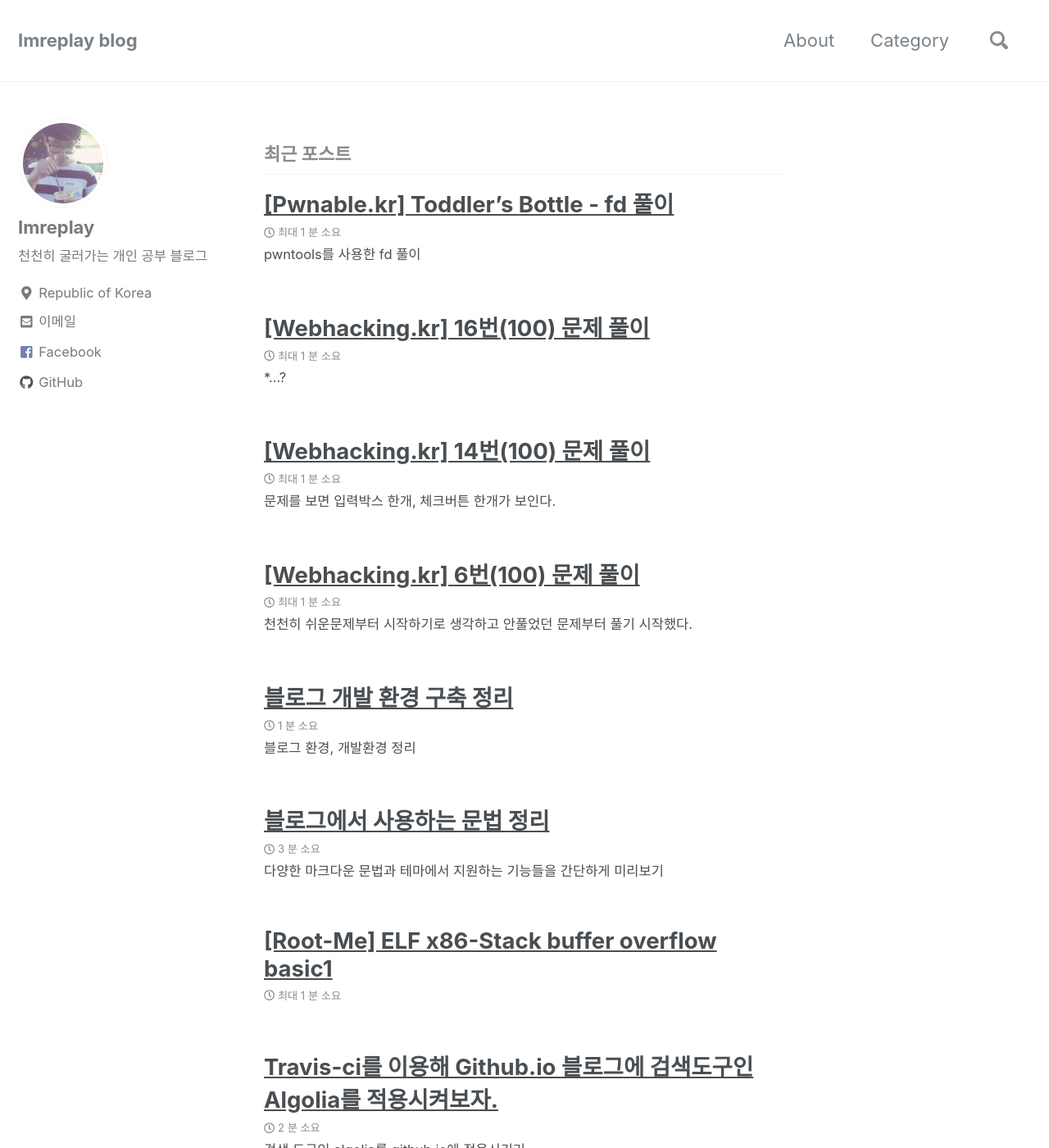
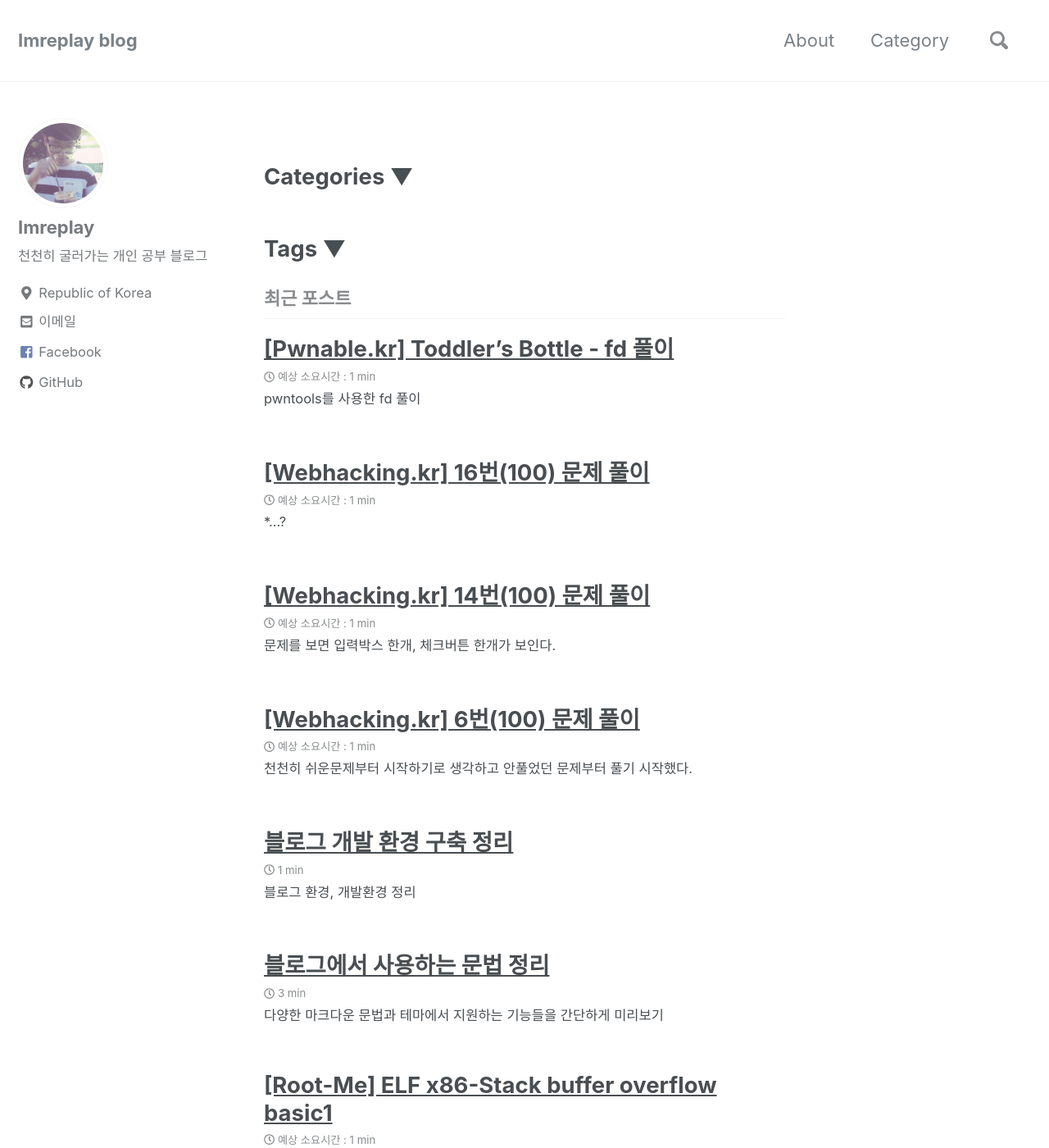
Before and after one commit to imreplay/blog_old, a Jekyll site: the page built from index.html, in a window 1280 px wide and 1400 px high. Shown: the whole window at 82% size. Built offline with Jekyll 4.4.1, drawn with Linux system fonts in a browser that asks for light colours; nearby versions of some CDN libraries; the list of posts is cut into pages by our own code; comment, search, counter and statistics services are not loaded; a style sheet for code colours, icons or effects is not loaded; some of the changed text lies outside the part shown.

Commit message:
main page edit

```diff
--- a/_config.yml
+++ b/_config.yml
@@ -107,7 +107,7 @@
   location         : "Republic of Korea"
   email            : "imreplay@imreplay.xyz"
   uri              :
-  home             : # null (default), "absolute or relative url to link to author home"
+  home             : "https://blog.imreplay.xyz" # null (default), "absolute or relative url to link to author home"
   bitbucket        :
   codepen          :
   dribbble         :
@@ -276,6 +276,23 @@
       sidebar:
         nav: sidebar-blogging
 
+  # _posts/Wargame
+  - scope:
+      path: "_posts/Wargame"
+      type: posts
+    values:
+      layout: single
+      classes: wide
+      author_profile: true
+      read_time: true
+      comments: true
+      share: true
+      search: true
+      related: true
+      sidebar:
+        title: "Wargame 카테고리"
+        nav: sidebar-wargame
+
 
   # _posts
   - scope:
--- a/_data/ui-text.yml
+++ b/_data/ui-text.yml
@@ -505,11 +505,11 @@
   pagination_next            : "다음"
   breadcrumb_home_label      : "Home"
   breadcrumb_separator       : "/"
-  menu_label                 : "토글 메뉴"
+  menu_label                 : "Toggle"
   toc_label                  : "On This Page"
   ext_link_label             : "직접 링크"
-  less_than                  : "최대"
-  minute_read                : "분 소요"
+  less_than                  : "예상 소요시간 : "
+  minute_read                : "min"
   share_on_label             : "공유하기"
   meta_label                 :
   tags_label                 : "태그:"
@@ -518,7 +518,7 @@
   comments_label             : "댓글남기기"
   comments_title             : "댓글"
   more_label                 : "더 보기"
-  related_label              : "참고"
+  related_label              : "관련 글 더보기"
   follow_label               : "팔로우:"
   feed_label                 : "피드"
   powered_by                 : "Powered by"
--- a/_layouts/home.html
+++ b/_layouts/home.html
@@ -1,6 +1,70 @@
 ---
 layout: archive
 ---
+
+{% assign categories_max = 0 %}
+{% for category in site.categories %}
+  {% if category[1].size > categories_max %}
+    {% assign categories_max = category[1].size %}
+  {% endif %}
+{% endfor %}
+
+
+
+
+<div id="category">
+<h2 v-show="flag" v-on:click='toggle()'>
+Categories ▲
+</h2>
+
+<h2 v-show="!flag" v-on:click='toggle()'>
+Categories ▼
+</h2>
+
+<ul v-show="flag" class="taxonomy__index">
+  {% for i in (1..categories_max) reversed %}
+    {% for category in site.categories %}
+      {% if category[1].size == i %}
+        <li>
+          <a href="/categories/#{{ category[0] | slugify }}">
+            <strong>{{ category[0] }}</strong> <span class="taxonomy__count">{{ i }}</span>
+          </a>
+        </li>
+      {% endif %}
+    {% endfor %}
+  {% endfor %}
+</ul>
+</div>
+
+{% assign tags_max = 0 %}
+{% for tag in site.tags %}
+  {% if tag[1].size > tags_max %}
+    {% assign tags_max = tag[1].size %}
+  {% endif %}
+{% endfor %}
+<div id="tag">
+<h2 v-show="flag" v-on:click='toggle()'>
+  Tags ▲
+</h2>
+<h2 v-show="!flag" v-on:click='toggle()'>
+  Tags ▼
+</h2>
+
+<ul v-show="flag" class="taxonomy__index">
+  {% for i in (1..tags_max) reversed %}
+    {% for tag in site.tags %}
+      {% if tag[1].size == i %}
+        <li>
+          <a href="/tags/#{{ tag[0] | slugify }}">
+            <strong>{{ tag[0] }}</strong> <span class="taxonomy__count">{{ i }}</span>
+          </a>
+        </li>
+      {% endif %}
+    {% endfor %}
+  {% endfor %}
+</ul>
+
+</div>
 
 <h3 class="archive__subtitle">{{ site.data.ui-text[site.locale].recent_posts | default: "Recent Posts" }}</h3>
 
```
Also changed, not shown: other parts of _layouts/home.html (+26 -0 lines), _data/navigation.yml (+31 -5 lines).
